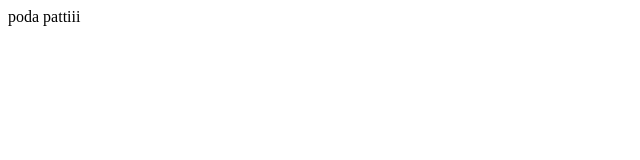
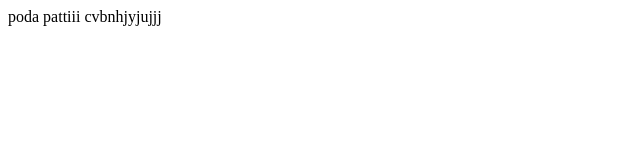
Before and after one commit to manjushaa626/gitexample, a plain HTML site: page hii.html in a window 1280 px wide. Shown: the whole page, without its empty margins (0-640 px from the left). Drawn offline with Linux system fonts and the light colour scheme.

Commit message:
hii file modified

```diff
--- a/hii.html
+++ b/hii.html
@@ -6,6 +6,6 @@
     <title>Document</title>
 </head>
 <body>
-    poda pattiii
+    poda pattiii cvbnhjyjujjj
 </body>
 </html>
```
